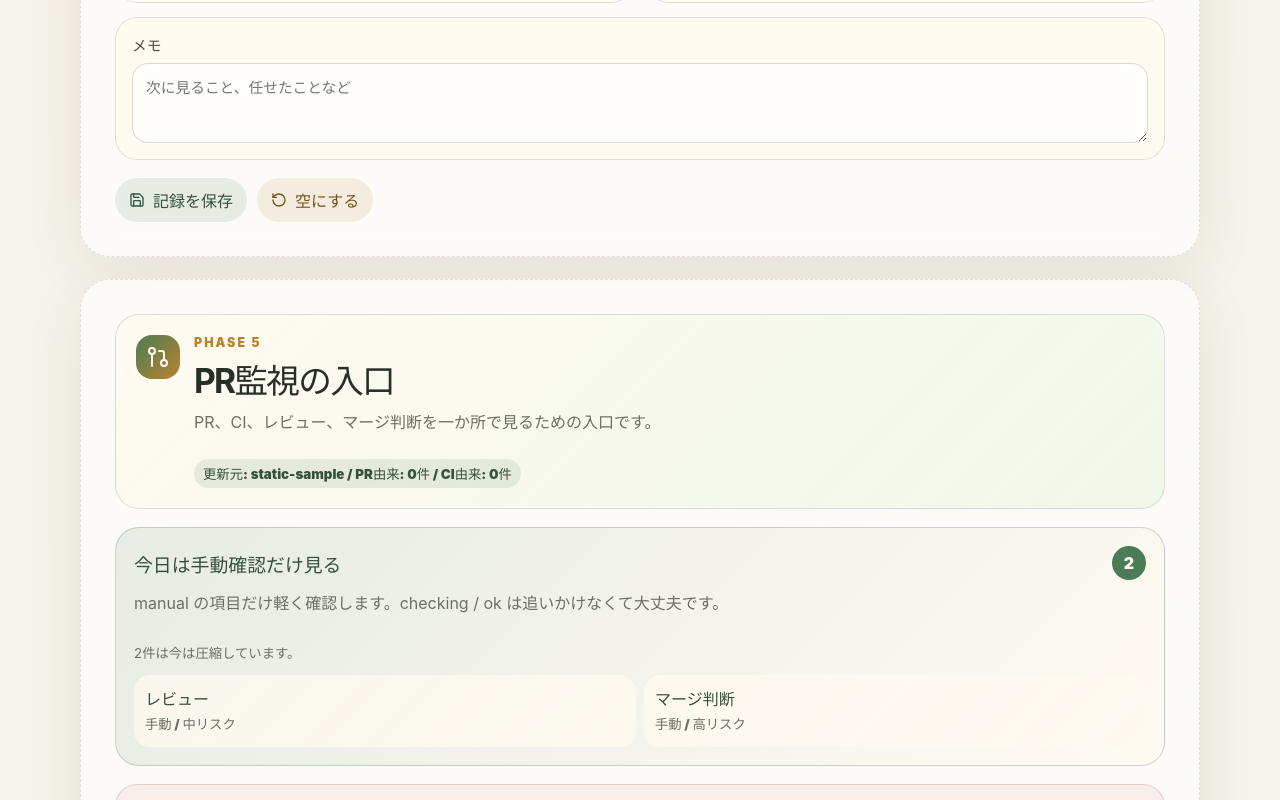
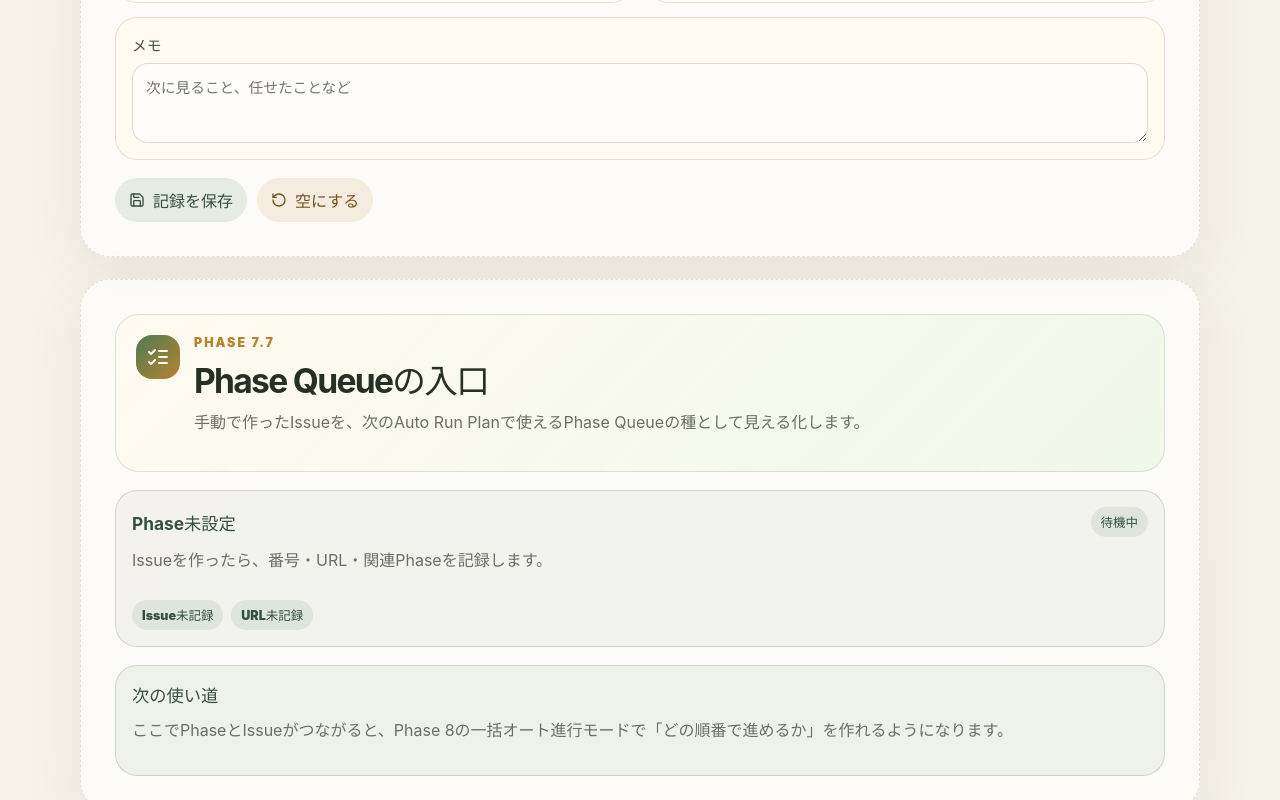
Before and after one commit to sunpotflower4460-cpu/darake-dev-app-AI, a React (Vite) app: page / in a window 1280 px wide. Shown: the part 11200-12000 px from the top of the page. Built offline with nearby package versions, Linux system fonts and the light colour scheme.

Commit message:
Phase 7.7: Phase queue
Connect issue record to phase queue.

```diff
--- /dev/null
+++ b/src/components/PhaseQueuePanel.tsx
@@ -0,0 +1,51 @@
+import { useEffect, useMemo, useState } from 'react';
+import { ExternalLink, ListChecks } from 'lucide-react';
+import { loadIssueRecord } from '../utils/issueRecordStore';
+import { buildPhaseQueueFromIssue } from '../utils/phaseQueueFromIssue';
+
+const statusLabel = {
+  waiting: '待機中',
+  ready: '接続準備OK',
+  linked: '接続済み',
+  'needs-followup': '後で確認',
+};
+
+export function PhaseQueuePanel() {
+  const [issueRecord, setIssueRecord] = useState(() => loadIssueRecord());
+  const queueItem = useMemo(() => buildPhaseQueueFromIssue(issueRecord), [issueRecord]);
+
+  useEffect(() => {
+    const intervalId = window.setInterval(() => setIssueRecord(loadIssueRecord()), 1200);
+    return () => window.clearInterval(intervalId);
+  }, []);
+
+  return (
+    <div className="phaseQueuePanel">
+      <div className="phaseQueueHero">
+        <ListChecks />
+        <div>
+          <p className="eyebrow">Phase 7.7</p>
+          <h3>Phase Queueの入口</h3>
+          <p>手動で作ったIssueを、次のAuto Run Planで使えるPhase Queueの種として見える化します。</p>
+        </div>
+      </div>
+
+      <article className={`phaseQueueCard queue-${queueItem.status}`}>
+        <div>
+          <strong>{queueItem.phase}</strong>
+          <span>{statusLabel[queueItem.status]}</span>
+        </div>
+        <p>{queueItem.message}</p>
+        <div className="phaseQueueMeta">
+          <span>{queueItem.issueNumber}</span>
+          {queueItem.issueUrl ? <a href={queueItem.issueUrl} target="_blank" rel="noreferrer"><ExternalLink size={15} /> Issueを開く</a> : <span>URL未記録</span>}
+        </div>
+      </article>
+
+      <div className="phaseQueueNote">
+        <strong>次の使い道</strong>
+        <p>ここでPhaseとIssueがつながると、Phase 8の一括オート進行モードで「どの順番で進めるか」を作れるようになります。</p>
+      </div>
+    </div>
+  );
+}
--- a/src/main.tsx
+++ b/src/main.tsx
@@ -11,6 +11,7 @@ import { IssueDraftPanel } from './components/IssueDraftPanel';
 import { IssueRecordPanel } from './components/IssueRecordPanel';
 import { ManualGatePanel } from './components/ManualGatePanel';
 import { Phase7SafetyPanel } from './components/Phase7SafetyPanel';
+import { PhaseQueuePanel } from './components/PhaseQueuePanel';
 import { PrWatchPanel } from './components/PrWatchPanel';
 import { ReviewWatchPanel } from './components/ReviewWatchPanel';
 import { StatusPanel } from './components/StatusPanel';
@@ -24,6 +25,7 @@ import './issueEdit.css';
 import './finalCheck.css';
 import './manualGate.css';
 import './issueRecord.css';
+import './phaseQueue.css';
 import './reviewWatch.css';
 import './prWatch.css';
 import './ciWatch.css';
@@ -48,6 +50,9 @@ ReactDOM.createRoot(document.getElementById('root') as HTMLElement).render(
       </div>
       <div className="panel statusModePanel">
         <IssueRecordPanel />
+      </div>
+      <div className="panel statusModePanel">
+        <PhaseQueuePanel />
       </div>
       <div className="panel statusModePanel">
         <ReviewWatchPanel />
--- /dev/null
+++ b/src/phaseQueue.css
@@ -0,0 +1,111 @@
+.phaseQueuePanel {
+  display: grid;
+  gap: 18px;
+}
+
+.phaseQueueHero {
+  display: grid;
+  grid-template-columns: auto 1fr;
+  gap: 14px;
+  align-items: start;
+  padding: 20px;
+  border: 1px solid rgba(76, 124, 85, 0.18);
+  border-radius: 24px;
+  background: linear-gradient(135deg, rgba(255, 250, 240, 0.94), rgba(238, 247, 231, 0.88));
+}
+
+.phaseQueueHero > svg {
+  width: 44px;
+  height: 44px;
+  padding: 10px;
+  border-radius: 16px;
+  color: #fffaf0;
+  background: linear-gradient(135deg, #4c7c55, #b9822e);
+}
+
+.phaseQueueHero h3 {
+  margin: 0 0 6px;
+  font-size: clamp(1.45rem, 3vw, 2.1rem);
+  letter-spacing: -0.05em;
+}
+
+.phaseQueueHero p:not(.eyebrow),
+.phaseQueueCard p,
+.phaseQueueNote p {
+  color: var(--muted);
+  line-height: 1.65;
+}
+
+.phaseQueueCard,
+.phaseQueueNote {
+  display: grid;
+  gap: 10px;
+  padding: 16px;
+  border: 1px solid rgba(76, 124, 85, 0.24);
+  border-radius: 22px;
+  background: rgba(76, 124, 85, 0.08);
+}
+
+.phaseQueueCard > div:first-child {
+  display: flex;
+  justify-content: space-between;
+  gap: 10px;
+  align-items: center;
+}
+
+.phaseQueueCard strong,
+.phaseQueueNote strong {
+  color: #35513d;
+  font-size: 1.08rem;
+}
+
+.phaseQueueCard span,
+.phaseQueueMeta a {
+  display: inline-flex;
+  gap: 6px;
+  align-items: center;
+  border-radius: 999px;
+  padding: 6px 10px;
+  color: #35513d;
+  background: rgba(76, 124, 85, 0.12);
+  font-size: 0.78rem;
+  font-weight: 900;
+  text-decoration: none;
+}
+
+.phaseQueueMeta {
+  display: flex;
+  flex-wrap: wrap;
+  gap: 8px;
+}
+
+.queue-waiting {
+  border-color: rgba(108, 111, 100, 0.22);
+  background: rgba(108, 111, 100, 0.07);
+}
+
+.queue-ready {
+  border-color: rgba(185, 130, 46, 0.25);
+  background: rgba(185, 130, 46, 0.08);
+}
+
+.queue-linked {
+  border-color: rgba(76, 124, 85, 0.25);
+  background: rgba(76, 124, 85, 0.1);
+}
+
+.queue-needs-followup {
+  border-color: rgba(180, 91, 93, 0.24);
+  background: rgba(180, 91, 93, 0.08);
+}
+
+@media (max-width: 760px) {
+  .phaseQueueHero {
+    grid-template-columns: 1fr;
+  }
+
+  .phaseQueueCard > div:first-child {
+    align-items: flex-start;
+    flex-direction: column;
+  }
+}
--- /dev/null
+++ b/src/utils/phaseQueueFromIssue.ts
@@ -0,0 +1,45 @@
+import type { IssueRecord } from './issueRecordStore';
+
+export type PhaseQueueStatus = 'waiting' | 'ready' | 'linked' | 'needs-followup';
+
+export type PhaseQueueItem = {
+  id: string;
+  phase: string;
+  issueNumber: string;
+  issueUrl: string;
+  status: PhaseQueueStatus;
+  message: string;
+};
+
+function mapIssueStatus(record: IssueRecord): PhaseQueueStatus {
+  if (record.status === 'linked-to-phase') return 'linked';
+  if (record.status === 'needs-followup') return 'needs-followup';
+  if (record.status === 'submitted') return 'ready';
+  return 'waiting';
+}
+
+export function buildPhaseQueueFromIssue(record: IssueRecord): PhaseQueueItem {
+  const hasIssue = Boolean(record.number || record.url);
+  const hasPhase = Boolean(record.phase);
+  const status = mapIssueStatus(record);
+
+  let message = 'Issueを作ったら、番号・URL・関連Phaseを記録します。';
+  if (hasIssue && !hasPhase) {
+    message = 'Issueは記録済みです。次に関連Phaseを入れるとQueueへ接続できます。';
+  }
+  if (hasIssue && hasPhase) {
+    message = 'IssueとPhaseが接続されています。次はAuto Run Planで順番に並べられます。';
+  }
+  if (record.status === 'needs-followup') {
+    message = '後で確認が必要です。Batch Gate Modeでは完成間近レポートへまとめます。';
+  }
+
+  return {
+    id: 'current-issue-record',
+    phase: record.phase || 'Phase未設定',
+    issueNumber: record.number || 'Issue未記録',
+    issueUrl: record.url,
+    status,
+    message,
+  };
+}
```
